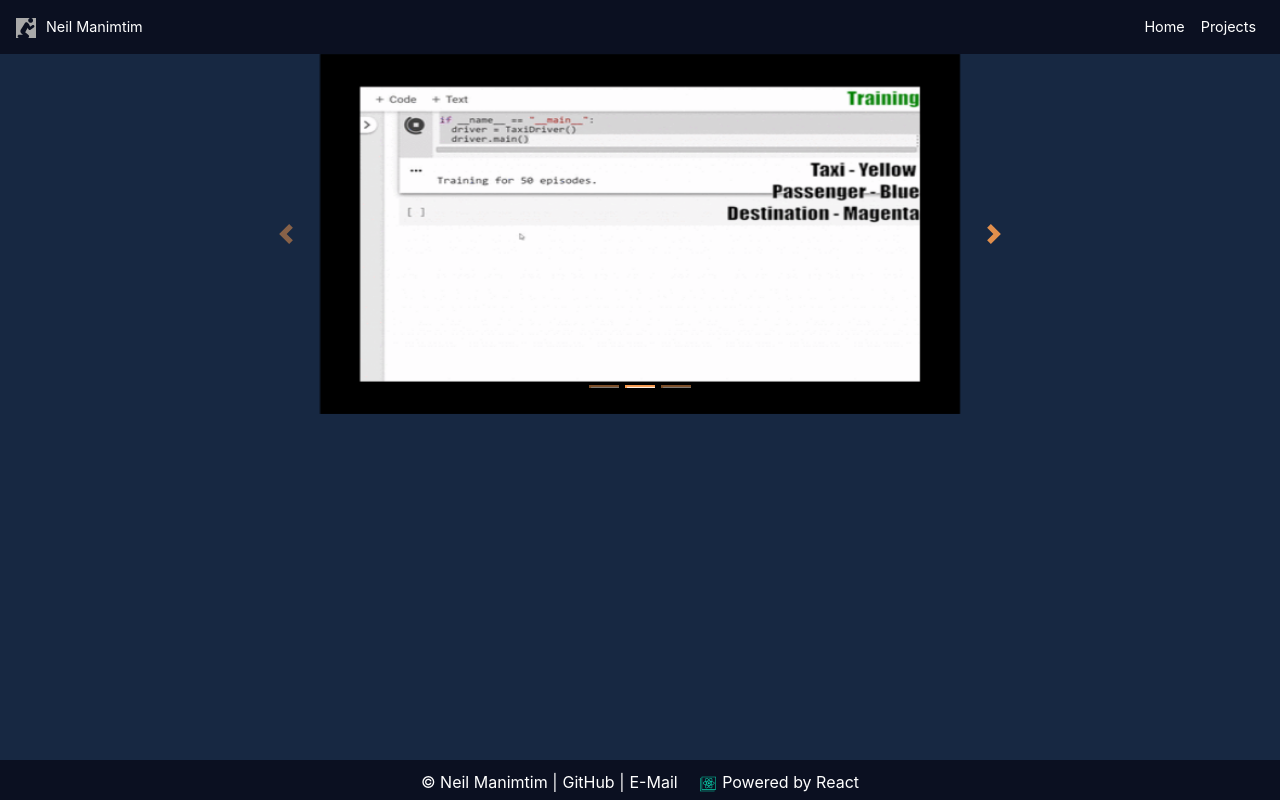
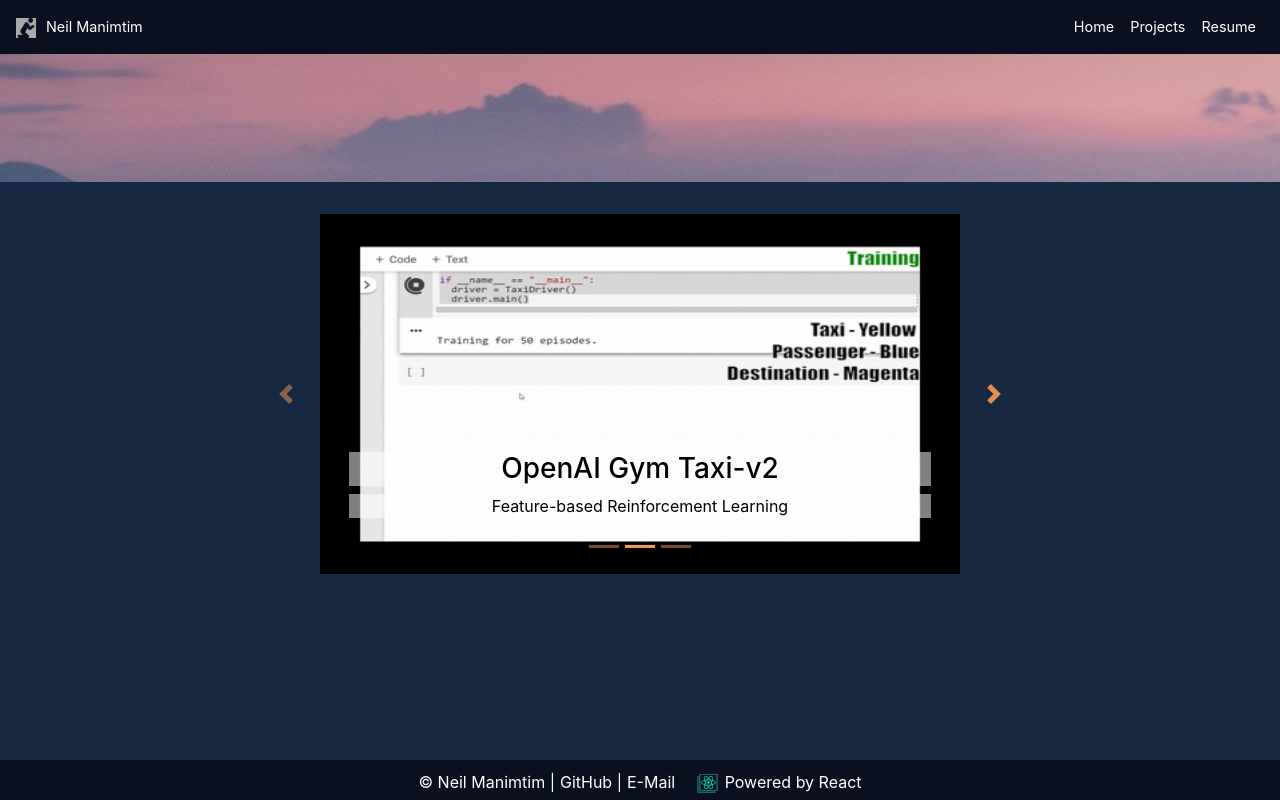
Before and after one commit to nman03/NeilManimtim, a React (Create React App) app: page /#/ in a window 1280 px wide. Both pictures are taken after a click on the button "Next". Built offline with nearby package versions, Linux system fonts and the light colour scheme.

Commit message:
added jumbotron and resume

```diff
--- a/src/App.js
+++ b/src/App.js
@@ -4,12 +4,15 @@
 import { Projects } from './components/Projects';
 import { NaviBar } from './components/NaviBar';
 import { Footer } from './components/Footer';
+import { Summary } from './components/Summary';
 import Containter from 'react-bootstrap/Container';
+
 
 function App() {
 	return (
         <Fragment>
             <NaviBar />
+            <Summary />
             <Containter>
                 <Router>
                     <Switch>
--- a/src/components/Footer.js
+++ b/src/components/Footer.js
@@ -28,8 +28,8 @@
     }
 
     .logo {
-        width: 20px;
-        height: 20px;
+        width: 25px;
+        height: 25px;
         margin-left: 20px;
     }
 `;
--- a/src/components/Home.js
+++ b/src/components/Home.js
@@ -28,7 +28,12 @@
     }
 
     .carousel-indicators li {
-        box-shadow: inset 1px 1px 1px 1px #f79a4e;
+        background-color: #f79a4e;
+    }
+
+    .caption p, .caption h3 {
+        color: black;
+        background-color: rgba(256,256,256,0.5)
     }
 `;
 
@@ -37,12 +42,24 @@
         <Carousel className="carousel" color="black">
             <Carousel.Item>
                 <img className="img" src={game} alt="game-gif" />
+                <Carousel.Caption>
+                    <h3>Forgotten Dungeon</h3>
+                    <p>3D First-Person Dungeon Shooter made with Unity</p>
+                </Carousel.Caption>
             </Carousel.Item>
             <Carousel.Item>
                 <img className="img" src={taxi} alt="taxi-gif" />
+                <Carousel.Caption className="caption">
+                    <h3>OpenAI Gym Taxi-v2</h3>
+                    <p>Feature-based Reinforcement Learning</p>
+                </Carousel.Caption>
             </Carousel.Item>
             <Carousel.Item>
                 <img className="img" src={chatbot} alt="chatbot" />
+                <Carousel.Caption className="caption">
+                    <h3>University Chatbot</h3>
+                    <p>Service ChatBot with built-in Natural Languange Processing.</p>
+                </Carousel.Caption>
             </Carousel.Item>
         </Carousel>
     </Styles>
--- a/src/components/NaviBar.js
+++ b/src/components/NaviBar.js
@@ -33,6 +33,7 @@
             <Nav className="ml-auto">
                 <Nav.Link className="item" href="#/">Home</Nav.Link>
                 <Nav.Link className="item" href="#/Projects">Projects</Nav.Link>
+                <Nav.Link className="item" href="/ResumeGen.pdf" target="_blank">Resume</Nav.Link>
             </Nav>
         </Navbar>
     </Styles>
--- /dev/null
+++ b/src/components/Summary.js
@@ -0,0 +1,18 @@
+import React from 'react';
+import Jumbotron from 'react-bootstrap/Jumbotron';
+import Container from 'react-bootstrap/Container';
+import styled from 'styled-components';
+import jumbo from '../images/dawn.jpg';
+
+const Styles = styled.div`
+    .jumbo {
+        background: url(${jumbo}) no-repeat center;
+        bacground-size: cover;
+        color: Black;
+    }
+`;
+export const Summary = () => (
+    <Styles>
+        <Jumbotron className="jumbo" fluid></Jumbotron>
+    </Styles>
+);
```
Also changed, not shown: src/images/dawn.jpg (added).
